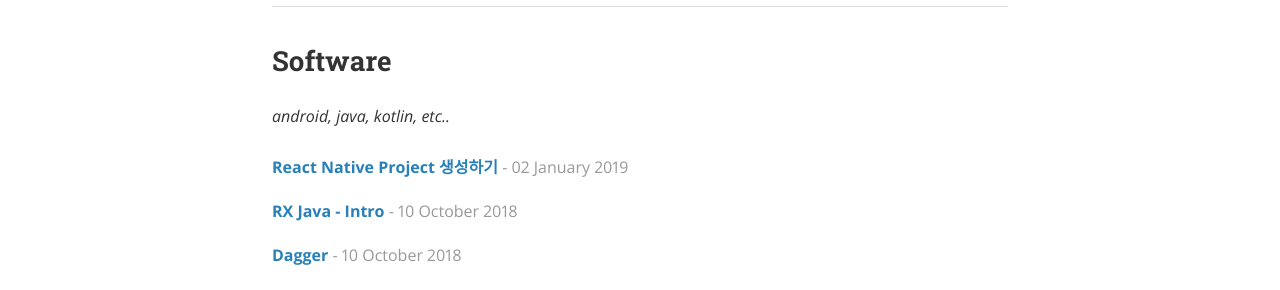
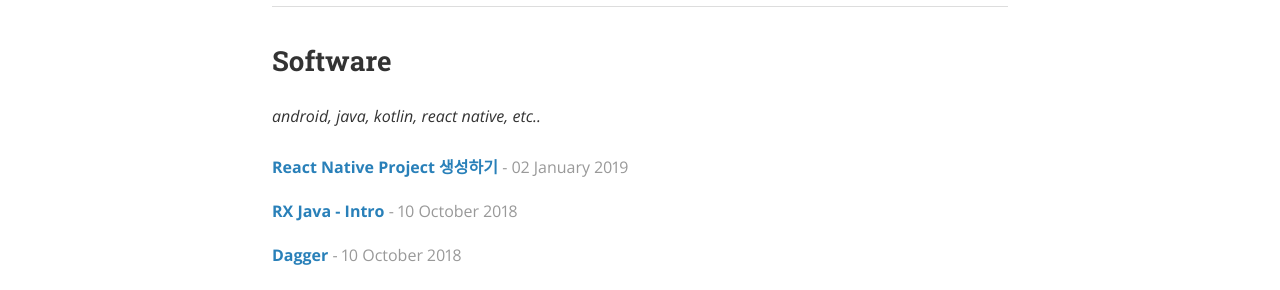
Before and after one commit to nkek1027/jekyll_centrarium_now, a Jekyll site: the page built from posts.html, in a window 1280 px wide. Shown: the part 347-637 px from the top of the page. Built offline with Jekyll 4.4.1, drawn with Linux system fonts in a browser that asks for light colours; nearby versions of some CDN libraries.

Commit message:
Update _config.yml

```diff
--- a/_config.yml
+++ b/_config.yml
@@ -51,7 +51,7 @@ disqus_shortname:
 # Category descriptions (for archive pages)
 descriptions:
   - cat: Software
-    desc: "android, java, kotlin, etc.."
+    desc: "android, java, kotlin, react native, etc.."
 
   - cat: Lifehack
     desc: "programs, devices, ideas for personal use"
```
